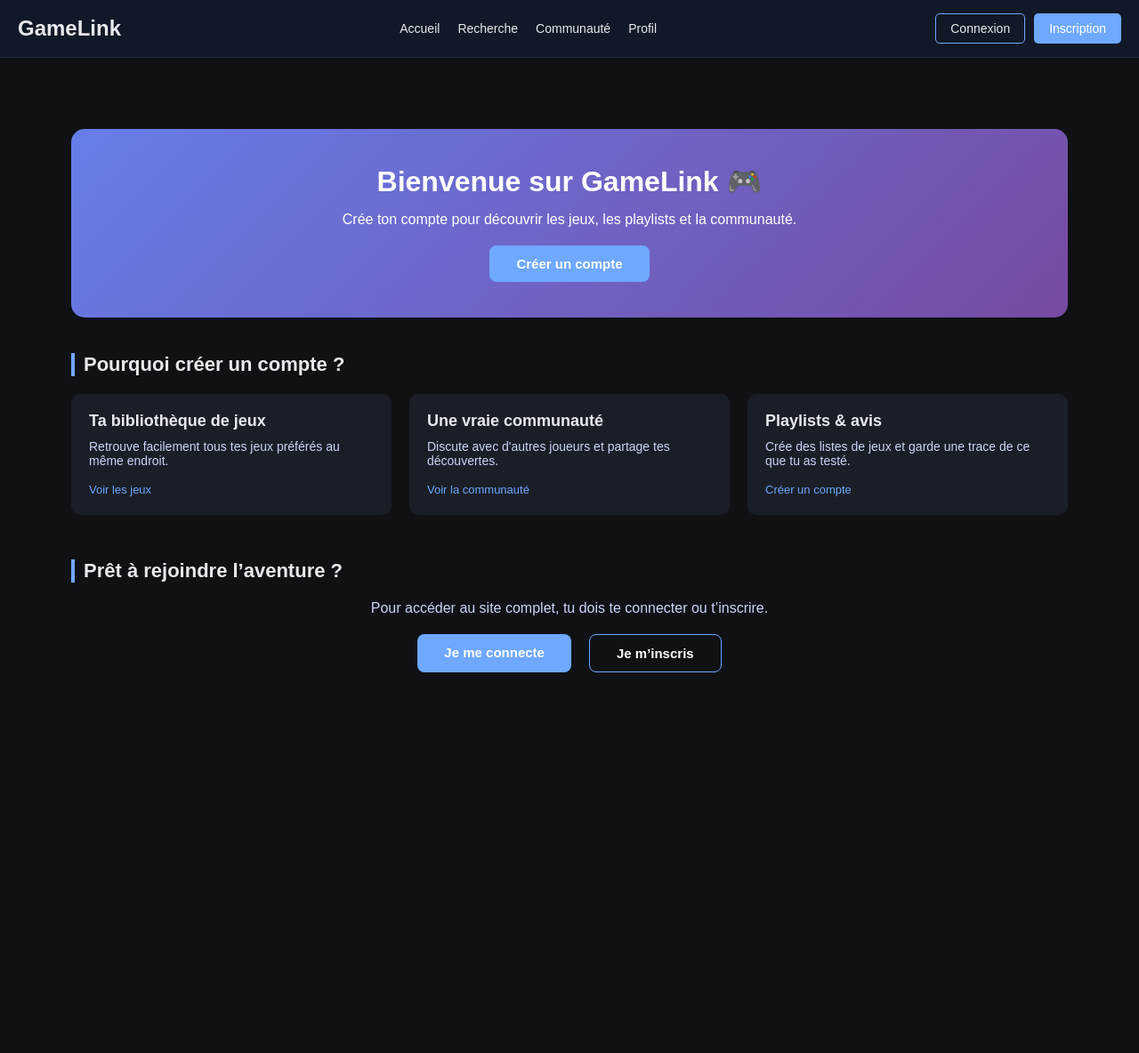
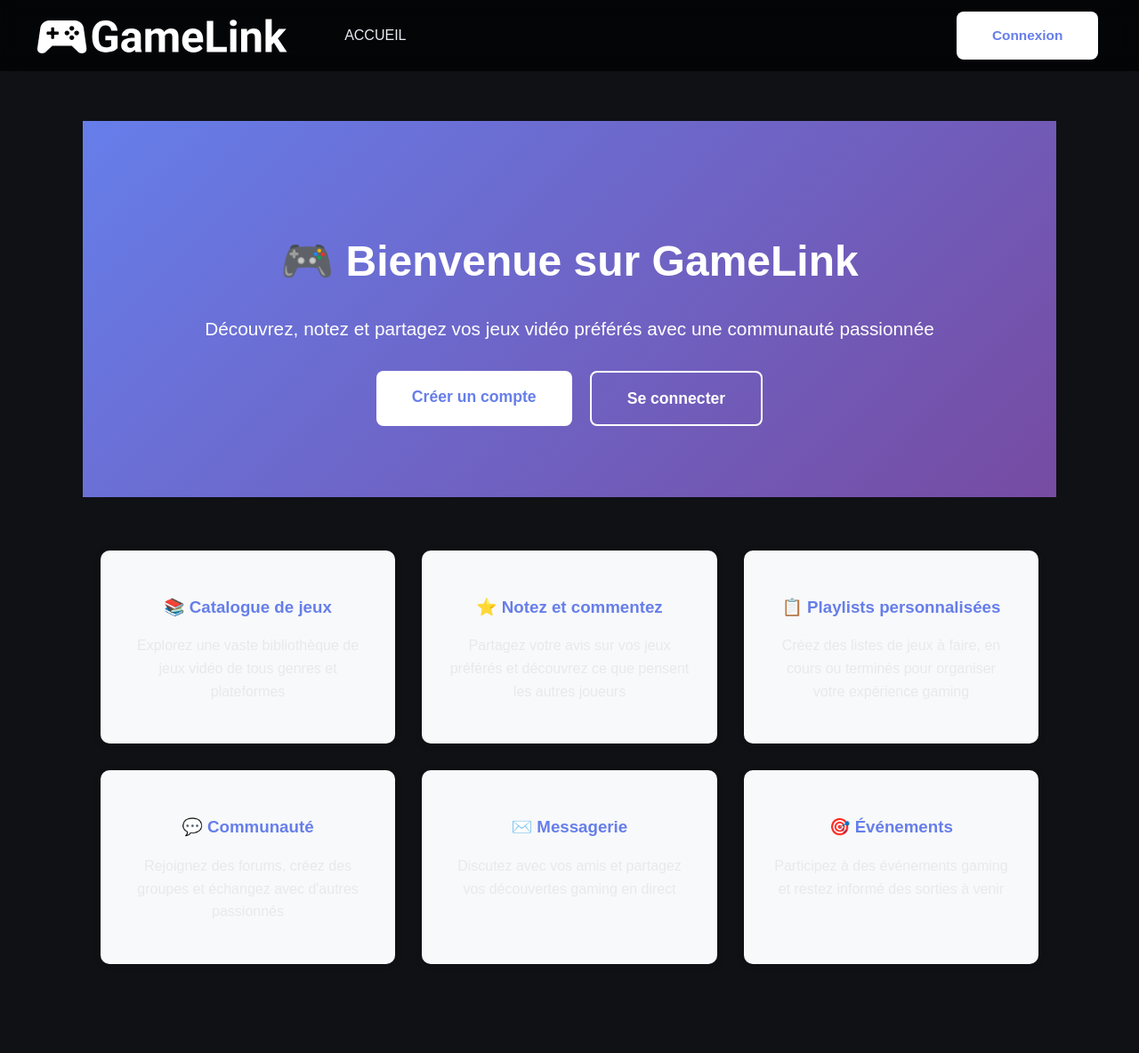
Before and after one commit to noahr78200/gamelink-project, a PHP site: page /ton-projet/index.php in a window 1280 px wide. Shown: the whole page at 89% size. Before the commit the page ends 756 px from the top, so only its background shows below. Run offline with PHP 8.4, Linux system fonts and the light colour scheme.

Commit message:
page accueil

```diff
--- a/GameLink-main/index.php
+++ b/GameLink-main/index.php
@@ -1,91 +1,204 @@
 <?php
-// Ici, on ne fait rien de spécial en PHP.
-// On affiche juste la page d'accueil publique.
+// index.php - Page d'accueil publique
+session_start();
+
+// Récupérer le message flash si existant
+$flash_message = $_SESSION['flash_index'] ?? null;
+unset($_SESSION['flash_index']);
 ?>
 <!DOCTYPE html>
 <html lang="fr">
 <head>
-    <meta charset="UTF-8">
-    <title>GameLink - Bienvenue</title>
-
-    <!-- On relie le CSS de cette page -->
-    <link rel="stylesheet" href="CSS/STYLE_INDEX.css">
+    <meta charset="utf-8">
+    <meta name="viewport" content="width=device-width, initial-scale=1.0">
+    <meta name="description" content="GameLink - Votre plateforme de jeux vidéo">
+    <title>GameLink - Accueil</title>
+    <link rel="stylesheet" href="CSS/HEADER.css" type="text/css"/>
+    <link rel="stylesheet" href="CSS/STYLE_ACCUEIL.css" type="text/css"/>
+    <link rel="icon" type="image/svg+xml" href="ICON/LogoSimple.svg">
+    <style>
+        .hero-section {
+            text-align: center;
+            padding: 80px 20px;
+            background: linear-gradient(135deg, #667eea 0%, #764ba2 100%);
+            color: white;
+        }
+        .hero-section h1 {
+            font-size: 3em;
+            margin-bottom: 20px;
+        }
+        .hero-section p {
+            font-size: 1.3em;
+            margin-bottom: 30px;
+        }
+        .cta-buttons {
+            display: flex;
+            gap: 20px;
+            justify-content: center;
+            flex-wrap: wrap;
+        }
+        .btn {
+            padding: 15px 40px;
+            border-radius: 8px;
+            text-decoration: none;
+            font-weight: bold;
+            font-size: 1.1em;
+            transition: transform 0.2s;
+        }
+        .btn:hover {
+            transform: translateY(-2px);
+        }
+        .btn-primary {
+            background-color: white;
+            color: #667eea;
+        }
+        .btn-secondary {
+            background-color: transparent;
+            color: white;
+            border: 2px solid white;
+        }
+        .features {
+            display: grid;
+            grid-template-columns: repeat(auto-fit, minmax(250px, 1fr));
+            gap: 30px;
+            padding: 60px 20px;
+            max-width: 1200px;
+            margin: 0 auto;
+        }
+        .feature-card {
+            background: #f8f9fa;
+            padding: 30px;
+            border-radius: 10px;
+            text-align: center;
+            box-shadow: 0 2px 10px rgba(0,0,0,0.1);
+        }
+        .feature-card h3 {
+            color: #667eea;
+            margin-bottom: 15px;
+        }
+        .error-message {
+            background: #ff6b6b;
+            color: white;
+            padding: 20px;
+            border-radius: 5px;
+            margin: 20px auto;
+            max-width: 600px;
+            text-align: center;
+            font-weight: bold;
+            box-shadow: 0 4px 15px rgba(255,107,107,0.3);
+        }
+        .success-message {
+            background: #51cf66;
+            color: white;
+            padding: 20px;
+            border-radius: 5px;
+            margin: 20px auto;
+            max-width: 600px;
+            text-align: center;
+            font-weight: bold;
+            box-shadow: 0 4px 15px rgba(81,207,102,0.3);
+        }
+        .protected-message {
+            background: #fff3cd;
+            border: 1px solid #ffeaa7;
+            padding: 15px;
+            border-radius: 5px;
+            margin: 20px;
+            text-align: center;
+        }
+    </style>
 </head>
 <body>
-
-    <!-- ===== HEADER SIMPLE ===== -->
-    <header class="main-header">
-        <div class="header-inner">
-
-            <!-- Logo qui renvoie vers l'index -->
-            <a href="index.php" class="logo">GameLink</a>
-
-            <!-- Menu principal : tout envoie vers AUTH.php -->
-            <nav class="main-nav">
-                <a href="AUTH.php">Accueil</a>
-                <a href="AUTH.php">Recherche</a>
-                <a href="AUTH.php">Communauté</a>
-                <a href="AUTH.php">Profil</a>
+    <header>
+        <nav class="Menu">
+            <a href="index.php">
+                <img class="logo" src="ICON/LogoComplet.svg" alt="Logo GameLink">
+            </a>
+            <a href="index.php">ACCUEIL</a>
+            <?php if (isset($_SESSION['user_id'])): ?>
+                <a href="PAGE/RECHERCHE.php">RECHERCHE</a>
+                <a href="PAGE/COMMUNAUTE.php">COMMUNAUTÉ</a>
+                <a href="PAGE/ACCUEIL.php">MON ESPACE</a>
+            <?php endif; ?>
         </nav>
-
-            <!-- Boutons Connexion / Inscription à droite -->
-            <div class="auth-buttons">
-                <a href="AUTH.php" class="btn btn-login">Connexion</a>
-                <a href="AUTH.php" class="btn btn-register">Inscription</a>
+        <?php if (isset($_SESSION['user_id'])): ?>
+            <div style="display: flex; align-items: center; gap: 15px;">
+                <span style="color: white;">Bonjour, <?= htmlspecialchars($_SESSION['user_pseudo']) ?></span>
+                <a href="INCLUDES/logout.php">
+                    <img src="ICON/iconProfil.svg" alt="Logo Profil" width="40">
+                </a>
             </div>
-        </div>
+        <?php else: ?>
+            <a href="PAGE/AUTH.php" class="btn btn-primary" style="margin-right: 20px;">Connexion</a>
+        <?php endif; ?>
     </header>
 
-    <!-- ===== CONTENU PRINCIPAL ===== -->
     <main>
-        <!-- Bandeau de bienvenue (inspiré de ta page d'accueil) -->
-        <section class="welcome-banner">
-            <h1>Bienvenue sur GameLink 🎮</h1>
-            <p>
-                Crée ton compte pour découvrir les jeux, les playlists et la communauté.
-            </p>
-            <a href="AUTH.php" class="btn-big">
-                Créer un compte
-            </a>
+        <?php if ($flash_message && isset($flash_message['error'])): ?>
+            <div class="error-message">
+                ❌ <?= htmlspecialchars($flash_message['error']) ?>
+            </div>
+        <?php endif; ?>
+
+        <?php if ($flash_message && isset($flash_message['success'])): ?>
+            <div class="success-message">
+                ✅ <?= htmlspecialchars($flash_message['success']) ?>
+            </div>
+        <?php endif; ?>
+
+        <section class="hero-section">
+            <h1>🎮 Bienvenue sur GameLink</h1>
+            <p>Découvrez, notez et partagez vos jeux vidéo préférés avec une communauté passionnée</p>
+
+            <?php if (!isset($_SESSION['user_id'])): ?>
+                <div class="cta-buttons">
+                    <a href="PAGE/AUTH.php?tab=signup" class="btn btn-primary">Créer un compte</a>
+                    <a href="PAGE/AUTH.php" class="btn btn-secondary">Se connecter</a>
+                </div>
+            <?php else: ?>
+                <div class="cta-buttons">
+                    <a href="PAGE/ACCUEIL.php" class="btn btn-primary">Mon espace</a>
+                    <a href="PAGE/RECHERCHE.php" class="btn btn-secondary">Rechercher des jeux</a>
+                </div>
+            <?php endif; ?>
         </section>
 
-        <!-- Bloc "Pourquoi créer un compte ?" -->
-        <section class="home-section">
-            <h2 class="section-title">Pourquoi créer un compte ?</h2>
+        <?php if (isset($_GET['login_required'])): ?>
+            <div class="protected-message">
+                ⚠️ Vous devez être connecté pour accéder à cette fonctionnalité.
+                <a href="PAGE/AUTH.php">Connectez-vous</a> ou <a href="PAGE/AUTH.php?tab=signup">créez un compte</a>.
+            </div>
+        <?php endif; ?>
 
-            <div class="feature-grid">
-
+        <section class="features">
             <div class="feature-card">
-                    <h3>Ta bibliothèque de jeux</h3>
-                    <p>Retrouve facilement tous tes jeux préférés au même endroit.</p>
-                    <a href="AUTH.php" class="link-small">Voir les jeux</a>
+                <h3>📚 Catalogue de jeux</h3>
+                <p>Explorez une vaste bibliothèque de jeux vidéo de tous genres et plateformes</p>
             </div>
 
             <div class="feature-card">
-                    <h3>Une vraie communauté</h3>
-                    <p>Discute avec d'autres joueurs et partage tes découvertes.</p>
-                    <a href="AUTH.php" class="link-small">Voir la communauté</a>
+                <h3>⭐ Notez et commentez</h3>
+                <p>Partagez votre avis sur vos jeux préférés et découvrez ce que pensent les autres joueurs</p>
             </div>
 
             <div class="feature-card">
-                    <h3>Playlists & avis</h3>
-                    <p>Crée des listes de jeux et garde une trace de ce que tu as testé.</p>
-                    <a href="AUTH.php" class="link-small">Créer un compte</a>
+                <h3>📋 Playlists personnalisées</h3>
+                <p>Créez des listes de jeux à faire, en cours ou terminés pour organiser votre expérience gaming</p>
             </div>
 
+            <div class="feature-card">
+                <h3>💬 Communauté</h3>
+                <p>Rejoignez des forums, créez des groupes et échangez avec d'autres passionnés</p>
             </div>
-        </section>
 
-        <!-- Bloc final avec gros CTA -->
-        <section class="home-section">
-            <h2 class="section-title">Prêt à rejoindre l’aventure ?</h2>
-            <p class="center-text">
-                Pour accéder au site complet, tu dois te connecter ou t’inscrire.
-            </p>
+            <div class="feature-card">
+                <h3>✉️ Messagerie</h3>
+                <p>Discutez avec vos amis et partagez vos découvertes gaming en direct</p>
+            </div>
 
-            <div class="cta-row">
-                <a href="AUTH.php" class="btn-big">Je me connecte</a>
-                <a href="AUTH.php" class="btn-big btn-outline">Je m’inscris</a>
+            <div class="feature-card">
+                <h3>🎯 Événements</h3>
+                <p>Participez à des événements gaming et restez informé des sorties à venir</p>
             </div>
         </section>
     </main>
```
Lines whose indentation alone changed are shown as unchanged.
